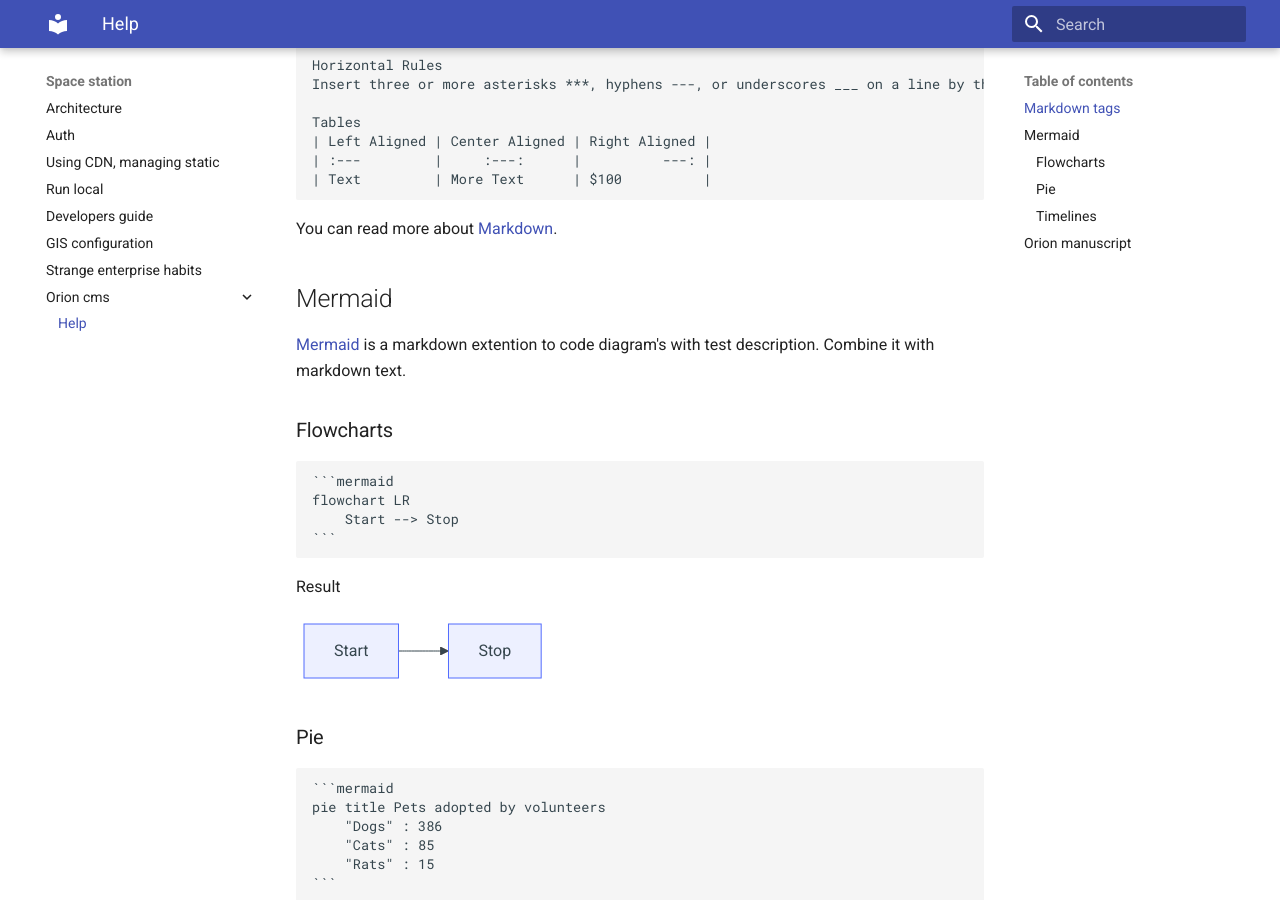
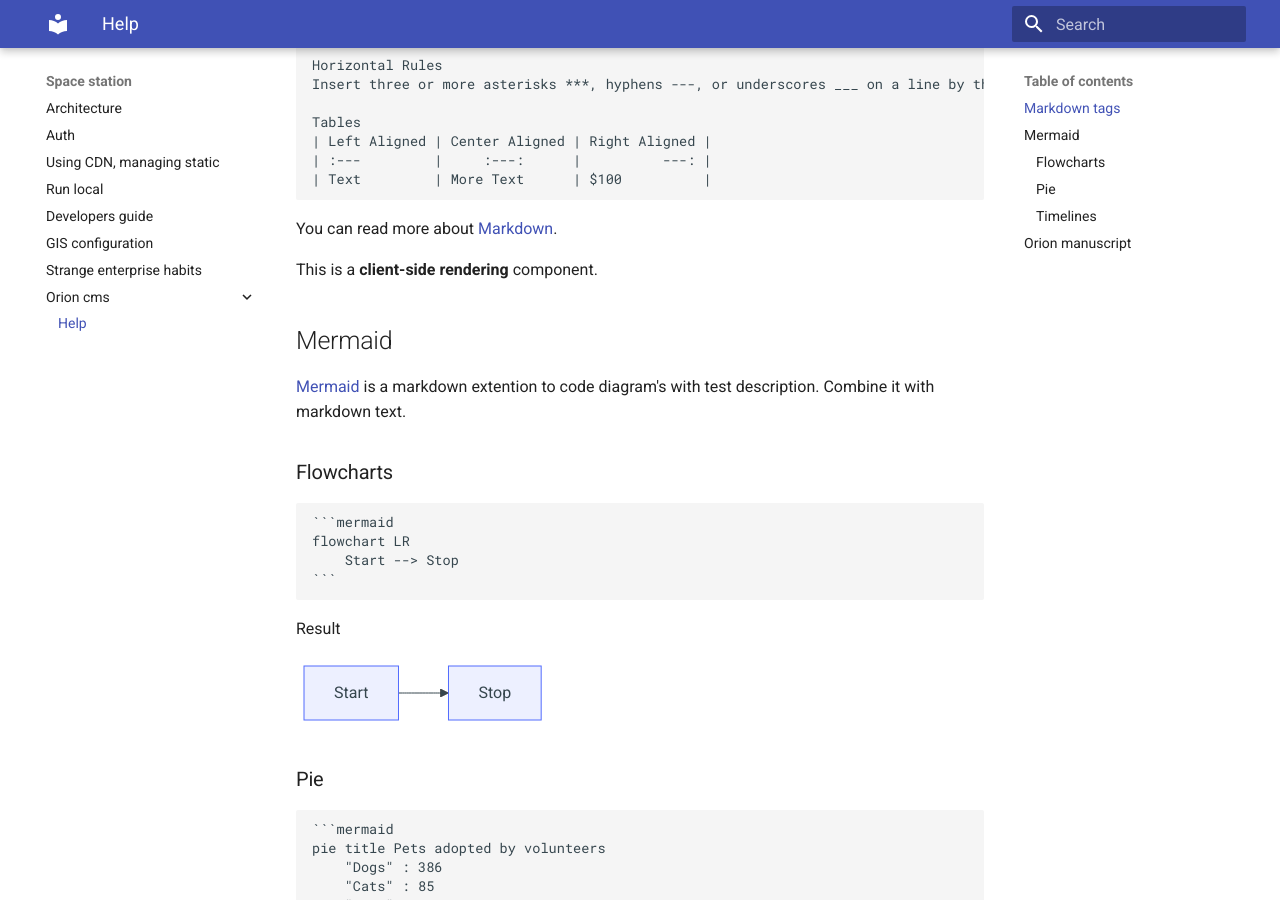
Before and after one commit to postpdm/space_station, an MkDocs documentation site: the page built from docs/orion_cms/help.md, in a window 1280 px wide and 900 px high, scrolled down 870 px. Built offline with MkDocs 1.6.1 and Material for MkDocs 9.7.7, drawn with Linux system fonts in a browser that asks for light colours; some of the changed text lies outside the part shown.

Commit message:
#65 emprove orion help

````diff
--- a/docs/orion_cms/help.md
+++ b/docs/orion_cms/help.md
@@ -46,6 +46,8 @@
 ```
 
 You can read more about [Markdown](https://en.wikipedia.org/wiki/Markdown).
+
+This is a **client-side rendering** component.
 
 ## Mermaid
 
@@ -102,6 +104,8 @@
     241	BC : Treaty of Lutatius
 ```
 
+This is a **client-side rendering** component.
+
 ## Orion manuscript
 
 Orion manuscript is a internal scripting language.
````
